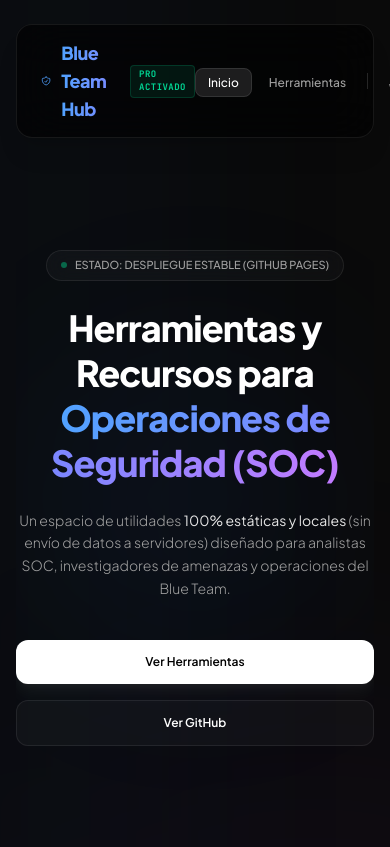
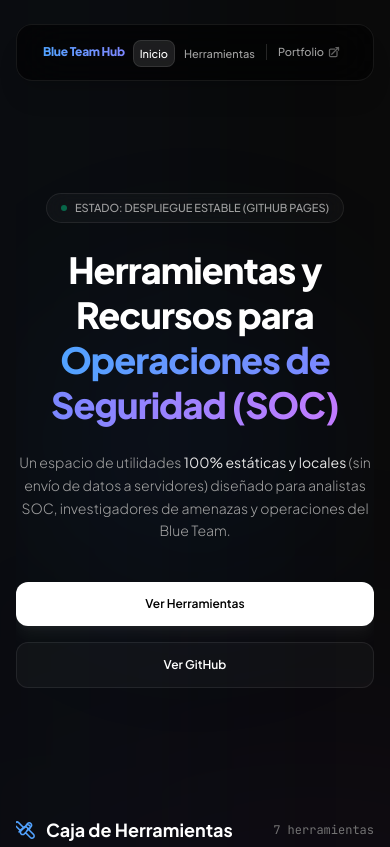
Before and after one commit to eduolihez/eduolihez.github.io, an Astro site: page / in a window 390 px wide. Shown: the top 847 px of the page. Built offline with nearby package versions, Linux system fonts and the light colour scheme; Astro itself is replaced by a stand-in of ours.

Commit message:
fix(design): header overlaps text on mobile, mislabeled nav link
Header.astro had no mobile handling -- "Blue Team Hub" wrapped onto
3 lines and overlapped the nav at common widths (360-390px, the
majority of Android/iPhone screens). Fixes: whitespace-nowrap on the
wordmark, smaller text/icon and tighter nav padding below sm, the
"PRO ACTIVADO" pill hidden below sm (decorative, not essential), and
flex-wrap so genuinely tiny viewports (320px) wrap to two centered
rows instead of overlapping. Verified clean at 320/360/390/768/1280.

Also fixes "Mi Wiki" -> "Portfolio": that nav link has always pointed
to eduolihez.com (the portfolio/blog), never a wiki.

```diff
--- a/src/components/Header.astro
+++ b/src/components/Header.astro
@@ -7,29 +7,29 @@ const { activeTab } = Astro.props;
 ---
 
 <header class="w-full max-w-6xl mx-auto px-4 mt-6 sticky top-4 z-50">
-  <div class="bg-black/60 backdrop-blur-xl border border-white/[0.08] rounded-2xl shadow-xl px-6 py-3.5 flex items-center justify-between transition-all duration-300">
+  <div class="bg-black/60 backdrop-blur-xl border border-white/[0.08] rounded-2xl shadow-xl px-3.5 sm:px-6 py-3 sm:py-3.5 flex flex-wrap items-center justify-center sm:justify-between gap-x-2 gap-y-2 transition-all duration-300">
     <!-- Brand/Logo -->
-    <div class="flex items-center gap-3">
-      <a href="/" class="flex items-center gap-2.5 group">
-        <svg xmlns="http://www.w3.org/2000/svg" fill="none" viewBox="0 0 24 24" stroke-width="1.8" stroke="currentColor" class="w-5.5 h-5.5 text-blue-400 group-hover:scale-110 transition-transform duration-300">
+    <div class="flex items-center gap-2 sm:gap-3 min-w-0">
+      <a href="/" class="flex items-center gap-1.5 sm:gap-2.5 group min-w-0">
+        <svg xmlns="http://www.w3.org/2000/svg" fill="none" viewBox="0 0 24 24" stroke-width="1.8" stroke="currentColor" class="hidden min-[400px]:block w-4 h-4 sm:w-5.5 sm:h-5.5 text-blue-400 group-hover:scale-110 transition-transform duration-300 shrink-0">
           <path stroke-linecap="round" stroke-linejoin="round" d="M9 12.75 11.25 15 15 9.75m-3-7.036A11.959 11.959 0 0 1 3.598 6 11.99 11.99 0 0 0 3 9.749c0 5.592 3.824 10.29 9 11.622 5.176-1.332 9-6.03 9-11.622 0-1.31-.21-2.57-.598-3.75h-.152c-3.196 0-6.1-1.248-8.25-3.285Z" />
         </svg>
-        <span class="font-extrabold text-lg tracking-tight bg-gradient-to-r from-blue-400 to-indigo-400 bg-clip-text text-transparent">
+        <span class="font-extrabold text-xs sm:text-lg tracking-tight bg-gradient-to-r from-blue-400 to-indigo-400 bg-clip-text text-transparent whitespace-nowrap">
           Blue Team Hub
         </span>
       </a>
-      <span class="inline-flex items-center gap-1 px-2 py-0.5 rounded bg-emerald-500/10 border border-emerald-500/20 text-[9px] font-semibold text-emerald-400 font-mono tracking-wider">
+      <span class="hidden sm:inline-flex items-center gap-1 px-2 py-0.5 rounded bg-emerald-500/10 border border-emerald-500/20 text-[9px] font-semibold text-emerald-400 font-mono tracking-wider shrink-0">
         PRO ACTIVADO
       </span>
     </div>
 
     <!-- Navigation -->
-    <nav>
-      <ul class="flex items-center gap-1 md:gap-2">
+    <nav class="shrink-0">
+      <ul class="flex items-center gap-0.5 sm:gap-1 md:gap-2">
         <li>
           <a
             href="/"
-            class={`px-3 py-1.5 rounded-lg text-xs md:text-sm font-medium transition-all duration-200 ${
+            class={`px-1.5 sm:px-3 py-1.5 rounded-lg text-[11px] sm:text-xs md:text-sm font-medium whitespace-nowrap transition-all duration-200 ${
               activeTab === 'inicio'
                 ? 'bg-white/10 text-white border border-white/10'
                 : 'text-neutral-400 hover:text-white hover:bg-white/5 border border-transparent'
@@ -41,7 +41,7 @@ const { activeTab } = Astro.props;
         <li>
           <a
             href="/#herramientas"
-            class={`px-3 py-1.5 rounded-lg text-xs md:text-sm font-medium transition-all duration-200 ${
+            class={`px-1.5 sm:px-3 py-1.5 rounded-lg text-[11px] sm:text-xs md:text-sm font-medium whitespace-nowrap transition-all duration-200 ${
               activeTab === 'herramientas'
                 ? 'bg-white/10 text-white border border-white/10'
                 : 'text-neutral-400 hover:text-white hover:bg-white/5 border border-transparent'
@@ -50,16 +50,16 @@ const { activeTab } = Astro.props;
             Herramientas
           </a>
         </li>
-        <li class="h-4 w-[1px] bg-neutral-800 mx-1"></li>
+        <li class="h-4 w-[1px] bg-neutral-800 mx-0.5 sm:mx-1"></li>
         <li>
           <a
             href="https://eduolihez.com"
             target="_blank"
             rel="noopener noreferrer"
-            class="px-3 py-1.5 rounded-lg text-xs md:text-sm font-medium text-neutral-400 hover:text-white hover:bg-white/5 border border-transparent transition-all duration-200 flex items-center gap-1"
+            class="px-1.5 sm:px-3 py-1.5 rounded-lg text-[11px] sm:text-xs md:text-sm font-medium text-neutral-400 hover:text-white hover:bg-white/5 border border-transparent transition-all duration-200 flex items-center gap-1 whitespace-nowrap"
           >
-            Mi Wiki
-            <svg xmlns="http://www.w3.org/2000/svg" fill="none" viewBox="0 0 24 24" stroke-width="2.5" stroke="currentColor" class="w-3 h-3 opacity-60">
+            Portfolio
+            <svg xmlns="http://www.w3.org/2000/svg" fill="none" viewBox="0 0 24 24" stroke-width="2.5" stroke="currentColor" class="w-3 h-3 opacity-60 shrink-0">
               <path stroke-linecap="round" stroke-linejoin="round" d="M13.5 6H5.25A2.25 2.25 0 0 0 3 8.25v10.5A2.25 2.25 0 0 0 5.25 21h10.5A2.25 2.25 0 0 0 18 18.75V10.5m-10.5 6L21 3m0 0h-5.25M21 3v5.25" />
             </svg>
           </a>
```
